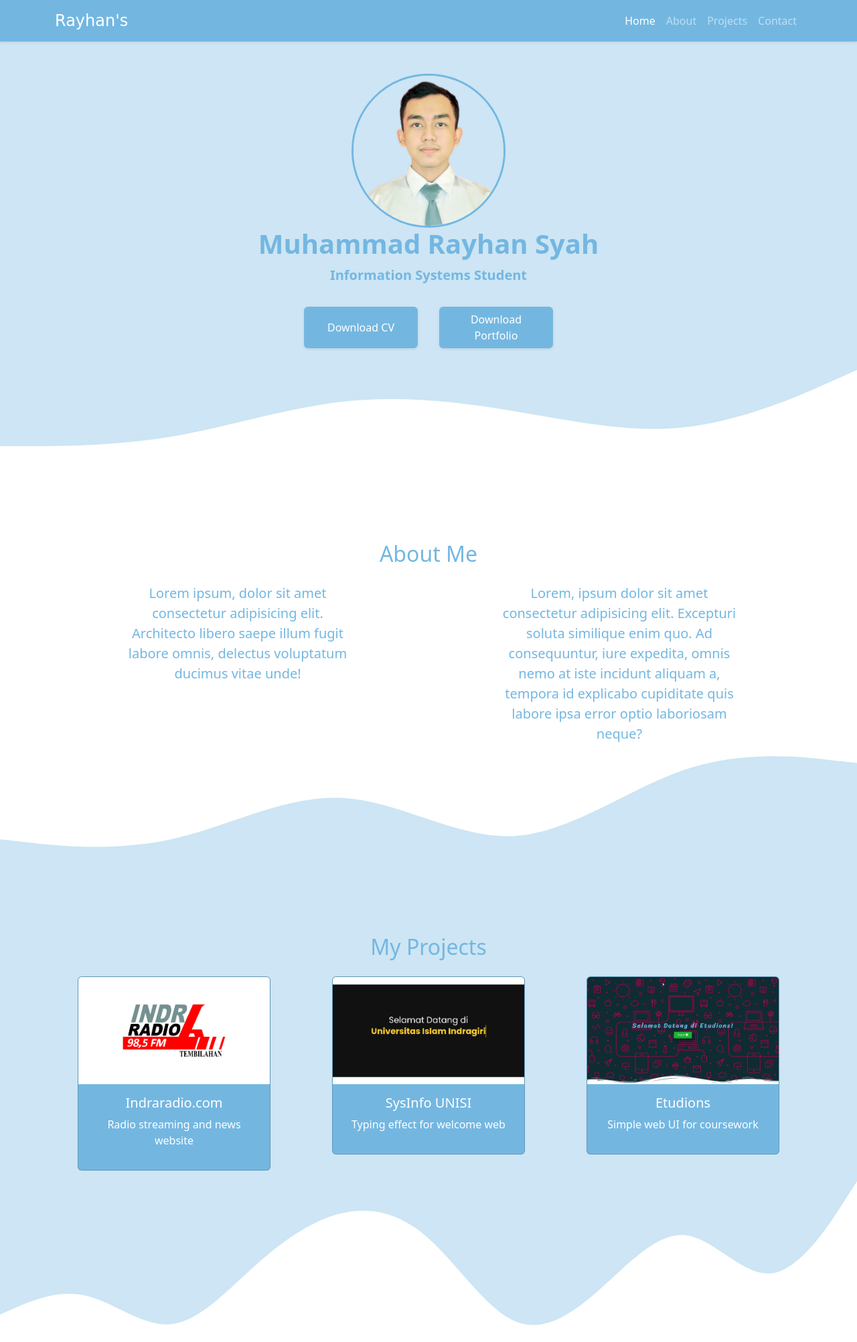
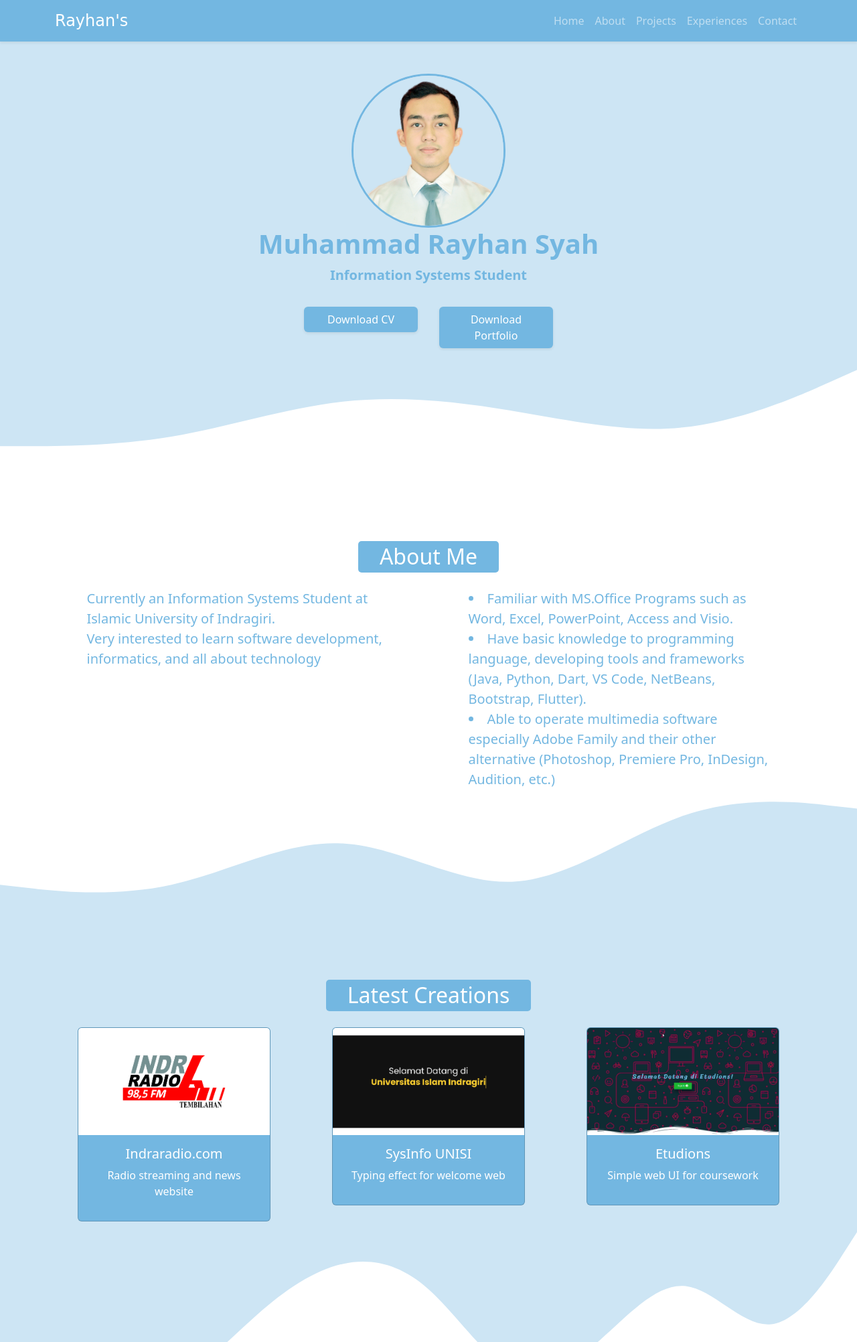
Before and after one commit to Rayhans21/rayhans21.github.io, a PHP site: page / in a window 1280 px wide. Shown: the top 2004 px of the page at 67% size. Run offline with PHP 8.4, Linux system fonts and the light colour scheme; some libraries are stand-ins or nearby versions; some web fonts are replaced.

Commit message:
add downloadable file

```diff
--- a/index.html
+++ b/index.html
@@ -1,31 +1,38 @@
 <!DOCTYPE html>
 <html lang="en">
+
 <head>
   <meta charset="utf-8" />
   <meta name="viewport" content="width=device-width, initial-scale=1" />
   <title>Rayhan's</title>
   <script src="https://kit.fontawesome.com/e22a7ecf81.js" crossorigin="anonymous"></script>
   <link href="style.css" rel="stylesheet" type="text/css" />
-    <link href="https://cdn.jsdelivr.net/npm/bootstrap@5.2.0-beta1/dist/css/bootstrap.min.css" rel="stylesheet" integrity="sha384-0evHe/X+R7YkIZDRvuzKMRqM+OrBnVFBL6DOitfPri4tjfHxaWutUpFmBp4vmVor" crossorigin="anonymous" />
+  <link href="https://cdn.jsdelivr.net/npm/bootstrap@5.2.0-beta1/dist/css/bootstrap.min.css" rel="stylesheet"
+    integrity="sha384-0evHe/X+R7YkIZDRvuzKMRqM+OrBnVFBL6DOitfPri4tjfHxaWutUpFmBp4vmVor" crossorigin="anonymous" />
 </head>
+
 <body id="satu">
   <!-- Navbar -->
   <nav class="navbar navbar-expand-lg navbar-dark shadow-sm sticky-top">
     <div class="container">
       <a class="navbar-brand" href="http://rayhans21.github.io">Rayhan's</a>
-        <button class="navbar-toggler" type="button" data-bs-toggle="collapse" data-bs-target="#navbarNav" aria-controls="navbarNav" aria-expanded="false" aria-label="Toggle navigation">
+      <button class="navbar-toggler" type="button" data-bs-toggle="collapse" data-bs-target="#navbarNav"
+        aria-controls="navbarNav" aria-expanded="false" aria-label="Toggle navigation">
         <span class="navbar-toggler-icon"></span>
       </button>
       <div class="collapse navbar-collapse" id="navbarNav">
         <ul class="navbar-nav ms-auto   ">
           <li class="nav-item">
-              <a class="nav-link active" aria-current="page" href="#satu">Home</a>
+            <a class="nav-link" aria-current="page" href="#satu">Home</a>
           </li>
           <li class="nav-item">
-              <a class="nav-link"href="#dua">About</a>
+            <a class="nav-link" href="#dua">About</a>
           </li>
           <li class="nav-item">
             <a class="nav-link" href="#tiga">Projects</a>
+          </li>
+          <li class="nav-item">
+            <a class="nav-link" href="#empat">Experiences</a>
           </li>
           <li class="nav-item">
             <a class="nav-link" href="#Contact">Contact</a>
@@ -37,55 +44,73 @@
   <!-- Akhir Navbar -->
   <!-- Hero -->
   <section id="Hero" class="text-center pt-5 pb-1">
-      <img class="rounded-circle border border-3" style="--bs-border-color: #73b7e1" src="img/cde5f4.png" alt="Foto Rayhan" width="230" />
+    <img class="rounded-circle border border-3" style="--bs-border-color: #73b7e1" src="img/cde5f4.png"
+      alt="Foto Rayhan" width="230" />
     <h1 class="fw-semibold">Muhammad Rayhan Syah</h1>
     <p class="lead fw-semibold">Information Systems Student</p>
     <div class="d-flex justify-content-center">
+      <a href="./doc/CV-2022.pdf" download="CV-MuhammadRayhanSyah.pdf">
         <button type="button" class="btn btn-down shadow-sm mt-3 mx-3 ">Download CV</button>
+      </a>
+      <a href="./doc/Portofolio-2022.pdf" download="Portfolio-MuhammadRayhanSyah.pdf">
         <button type="button" class="btn btn-down shadow-sm mt-3 mx-3 ">Download Portfolio</button>
+      </a>
     </div>
   </section>
   <svg id="dua" xmlns="http://www.w3.org/2000/svg" viewBox="0 0 1440 320">
-      <path
-        fill="#cde5f4"
-        fill-opacity="1"
-        d="M0,160L48,160C96,160,192,160,288,144C384,128,480,96,576,85.3C672,75,768,85,864,101.3C960,117,1056,139,1152,128C1248,117,1344,75,1392,53.3L1440,32L1440,0L1392,0C1344,0,1248,0,1152,0C1056,0,960,0,864,0C768,0,672,0,576,0C480,0,384,0,288,0C192,0,96,0,48,0L0,0Z"
-      ></path>
+    <path fill="#cde5f4" fill-opacity="1"
+      d="M0,160L48,160C96,160,192,160,288,144C384,128,480,96,576,85.3C672,75,768,85,864,101.3C960,117,1056,139,1152,128C1248,117,1344,75,1392,53.3L1440,32L1440,0L1392,0C1344,0,1248,0,1152,0C1056,0,960,0,864,0C768,0,672,0,576,0C480,0,384,0,288,0C192,0,96,0,48,0L0,0Z">
+    </path>
   </svg>
   <!-- Akhir Hero -->
   <!-- About -->
   <section id="About">
-      <div class="container text-center">
-        <div class="row text-center mb-3">
-          <div class="col">
-            <h2>About Me</h2>
+    <div class="container">
+      <div class="row justify-content-center">
+        <div class="col-md-4 mb-4 text-center align-item-center">
+          <h2 id="Judul">About Me</h2>
         </div>
       </div>
-        <div class="row justify-content-around fs-5 text-center">
-          <div class="col-md-4">
-            <p>Lorem ipsum, dolor sit amet consectetur adipisicing elit. Architecto libero saepe illum fugit labore omnis, delectus voluptatum ducimus vitae unde!</p>
+      <div class="row justify-content-around fs-5">
+        <div class="col-md-5">
+          <p>Currently an Information Systems Student
+            at Islamic University of Indragiri. <br>
+            Very interested to learn software development,
+            informatics, and all about technology</p>
         </div>
-          <div class="col-md-4">
-            Lorem, ipsum dolor sit amet consectetur adipisicing elit. Excepturi soluta similique enim quo. Ad consequuntur, iure expedita, omnis nemo at iste incidunt aliquam a, tempora id explicabo cupiditate quis labore ipsa error optio
-            laboriosam neque?
+        <div class="col-md-5">
+          <li>
+            Familiar with MS.Office Programs such as
+            Word, Excel, PowerPoint, Access and Visio.
+          </li>
+          <li>
+            Have basic knowledge to programming
+            language, developing tools and frameworks
+            (Java, Python, Dart, VS Code, NetBeans,
+            Bootstrap, Flutter).
+          </li>
+          <li>
+            Able to operate multimedia software
+            especially Adobe Family and their other
+            alternative (Photoshop, Premiere Pro,
+            InDesign, Audition, etc.)
+          </li>
         </div>
       </div>
     </div>
     <svg id="tiga" xmlns="http://www.w3.org/2000/svg" viewBox="0 0 1440 320">
-        <path
-          fill="#cde5f4"
-          fill-opacity="1"
-          d="M0,160L48,165.3C96,171,192,181,288,160C384,139,480,85,576,90.7C672,96,768,160,864,154.7C960,149,1056,75,1152,42.7C1248,11,1344,21,1392,26.7L1440,32L1440,320L1392,320C1344,320,1248,320,1152,320C1056,320,960,320,864,320C768,320,672,320,576,320C480,320,384,320,288,320C192,320,96,320,48,320L0,320Z"
-        ></path>
+      <path fill="#cde5f4" fill-opacity="1"
+        d="M0,160L48,165.3C96,171,192,181,288,160C384,139,480,85,576,90.7C672,96,768,160,864,154.7C960,149,1056,75,1152,42.7C1248,11,1344,21,1392,26.7L1440,32L1440,320L1392,320C1344,320,1248,320,1152,320C1056,320,960,320,864,320C768,320,672,320,576,320C480,320,384,320,288,320C192,320,96,320,48,320L0,320Z">
+      </path>
     </svg>
   </section>
   <!-- Akhir About -->
   <!-- Project -->
   <section id="Projects">
     <div class="container text-center">
-        <div class="row text-center">
-          <div class="col mb-3">
-            <h2 id="Judul">My Projects</h2>
+      <div class="row justify-content-center text-center">
+        <div class="col-md-4 mb-4">
+          <h2 id="Judul">Latest Creations</h2>
         </div>
       </div>
       <div class="row text-center">
@@ -122,14 +147,43 @@
       </div>
     </div>
   </section>
-    <svg xmlns="http://www.w3.org/2000/svg" viewBox="0 0 1440 320"><path fill="#cde5f4" fill-opacity="1" d="M0,224L24,213.3C48,203,96,181,144,192C192,203,240,245,288,240C336,235,384,181,432,138.7C480,96,528,64,576,53.3C624,43,672,53,720,96C768,139,816,213,864,234.7C912,256,960,224,1008,181.3C1056,139,1104,85,1152,90.7C1200,96,1248,160,1296,154.7C1344,149,1392,75,1416,37.3L1440,0L1440,0L1416,0C1392,0,1344,0,1296,0C1248,0,1200,0,1152,0C1104,0,1056,0,1008,0C960,0,912,0,864,0C816,0,768,0,720,0C672,0,624,0,576,0C528,0,480,0,432,0C384,0,336,0,288,0C240,0,192,0,144,0C96,0,48,0,24,0L0,0Z"></path></svg>
+  <svg id="empat" xmlns="http://www.w3.org/2000/svg" viewBox="0 0 1440 320">
+    <path fill="#cde5f4" fill-opacity="1"
+      d="M0,224L24,213.3C48,203,96,181,144,192C192,203,240,245,288,240C336,235,384,181,432,138.7C480,96,528,64,576,53.3C624,43,672,53,720,96C768,139,816,213,864,234.7C912,256,960,224,1008,181.3C1056,139,1104,85,1152,90.7C1200,96,1248,160,1296,154.7C1344,149,1392,75,1416,37.3L1440,0L1440,0L1416,0C1392,0,1344,0,1296,0C1248,0,1200,0,1152,0C1104,0,1056,0,1008,0C960,0,912,0,864,0C816,0,768,0,720,0C672,0,624,0,576,0C528,0,480,0,432,0C384,0,336,0,288,0C240,0,192,0,144,0C96,0,48,0,24,0L0,0Z">
+    </path>
+  </svg>
   <!-- Akhir Project -->
   <!-- Experiences -->
   <section id="Exp">
     <div class="col my-5">
-        <h2 id="Judul" class="text-center">Trainings & Workshops</h2>
-        <div class="row mt-5">
-          <div class="col-md-4 offset-md-2">
+      <div class="row mt-5 justify-content-evenly">
+        <div class="col-md-4 mb-5">
+          <h2 id="Judul" class="text-center mb-4">Works & Projects</h2>
+          <ul class="timeline">
+            <li>
+              <h5 id="Sertif">Director of Information Technology</h5>
+              <h6 id="Sertif">PT. Radio Indragiri Mandiri | Sep 2021 - present</h6>
+              <p>Responsible for develop and implement
+                business innovation, especially make
+                technological decision.</p>
+            </li>
+            <li>
+              <h5 id="Sertif">Attendance Management Operator</h5>
+              <h6 id="Sertif">Tasik Gemilang Fdn. | Oct 2020 - Aug 2021</h6>
+              <p>Contract project to handle installation and
+                manage data of attendance management
+                system that replace old manual system.</p>
+            </li>
+            <li>
+              <h5 id="Sertif">Audio Editor</h5>
+              <h6 id="Sertif">Green Radioline | Sep 2020 - Oct 2021</h6>
+              <p>Producing audio content for digital radio
+                station in two months internship program.</p>
+            </li>
+          </ul>
+        </div>
+        <div class="col-md-4">
+          <h2 id="Judul" class="text-center mb-4">Trainings & Workshops</h2>
           <ul class="timeline">
             <li>
               <h5 id="Sertif">ITTS Huawei Students Developer</h5>
@@ -161,25 +215,47 @@
               <p>Charity event to build a website in one night
                 during ramadhan</p>
             </li>
+            <li>
+              <h5 id="Sertif">National Programming Contest</h5>
+              <h6 id="Sertif">Schematics ITS | Aug 2018</h6>
+              <p>A national level programming competition
+                that tests algorithm & logical thinking skills</p>
+            </li>
+            <li>
+              <h5 id="Sertif">Algorithm Implementation Training</h5>
+              <h6 id="Sertif">STMIK AMIK Riau | Oct 2017</h6>
+              <p>Pascal Programming and Algorithm
+                Implementation Training for students</p>
+            </li>
           </ul>
         </div>
       </div>
     </div>
   </section>
-    <svg xmlns="http://www.w3.org/2000/svg" viewBox="0 0 1440 320"><path fill="#cde5f4" fill-opacity="1" d="M0,64L80,64C160,64,320,64,480,96C640,128,800,192,960,202.7C1120,213,1280,171,1360,149.3L1440,128L1440,320L1360,320C1280,320,1120,320,960,320C800,320,640,320,480,320C320,320,160,320,80,320L0,320Z"></path></svg><!-- Experiences -->
+  <svg xmlns="http://www.w3.org/2000/svg" viewBox="0 0 1440 320">
+    <path fill="#cde5f4" fill-opacity="1"
+      d="M0,64L80,64C160,64,320,64,480,96C640,128,800,192,960,202.7C1120,213,1280,171,1360,149.3L1440,128L1440,320L1360,320C1280,320,1120,320,960,320C800,320,640,320,480,320C320,320,160,320,80,320L0,320Z">
+    </path>
+  </svg><!-- Experiences -->
   <!-- Contact -->
   <section id="Contact" class="text-center">
     <h2 class="mb-4">Get in Touch</h2>
     <h5 class="fw-semibold" style="margin-bottom: 0; color: black;">Muhammad Rayhan Syah</h5>
     <p style="margin-bottom: 0; color: black;">rayhan2102@gmail.com</p>
     <div class="col mb-5">
-        <a class="btn btn-outline-indigo btn-social mx-1 rounded-circle btn-lg" href="http://www.linkedin.com/in/muhammadrayhans"><i class="fa-brands fa-linkedin-in"></i></a>
-        <a class="btn btn-outline-indigo btn-social mx-1 rounded-circle btn-lg" href="http://wa.me/6285263854182"><i class="fa-brands fa-whatsapp"></i></a>
+      <a class="btn btn-outline-indigo btn-social mx-1 rounded-circle btn-lg"
+        href="http://www.linkedin.com/in/muhammadrayhans"><i class="fa-brands fa-linkedin-in"></i></a>
+      <a class="btn btn-outline-indigo btn-social mx-1 rounded-circle btn-lg" href="http://wa.me/6285263854182"><i
+          class="fa-brands fa-whatsapp"></i></a>
     </div>
     <!-- Akhir Contact -->
     <footer>
-        <p class="mb-0">Created by <a href="http://www.instagram.com/muhammadrayhans" class="text-white">@muhammadrayhans</a></p>
+      <p class="mb-0">Created by <a href="http://www.instagram.com/muhammadrayhans"
+          class="text-white">@muhammadrayhans</a></p>
     </footer>
-      <script src="https://cdn.jsdelivr.net/npm/bootstrap@5.2.0-beta1/dist/js/bootstrap.bundle.min.js" integrity="sha384-pprn3073KE6tl6bjs2QrFaJGz5/SUsLqktiwsUTF55Jfv3qYSDhgCecCxMW52nD2" crossorigin="anonymous"></script>
+    <script src="https://cdn.jsdelivr.net/npm/bootstrap@5.2.0-beta1/dist/js/bootstrap.bundle.min.js"
+      integrity="sha384-pprn3073KE6tl6bjs2QrFaJGz5/SUsLqktiwsUTF55Jfv3qYSDhgCecCxMW52nD2"
+      crossorigin="anonymous"></script>
 </body>
+
 </html>
--- a/style.css
+++ b/style.css
@@ -14,7 +14,15 @@
   color: #73b7e1;
 }
 #Judul {
-  color: #73b7e1;
+  background-color: #73b7e1;
+  color: #ffffff;
+  padding-top: 0.25rem;
+  padding-bottom: 0.25rem;
+  padding-left: 2rem;
+  padding-right: 2rem;
+  width: fit-content;
+  border-radius: 5px;
+  margin: auto;
 }
 .rounded-circle {
   --bs-border-color: #73b7e1;
@@ -48,6 +56,16 @@ footer {
 ul.timeline {
   list-style-type: none;
 }
+/* ul.timeline::before {
+  content: " ";
+  background: #d4d9df;
+  display: inline-block;
+  position: absolute;
+  left: 29px;
+  width: 2px;
+  height: 100%;
+  z-index: 400;
+} */
 #Sertif {
   color: #73b7e1;
 }
```
Also changed, not shown: 2 other files. Lines whose indentation alone changed are shown as unchanged.
